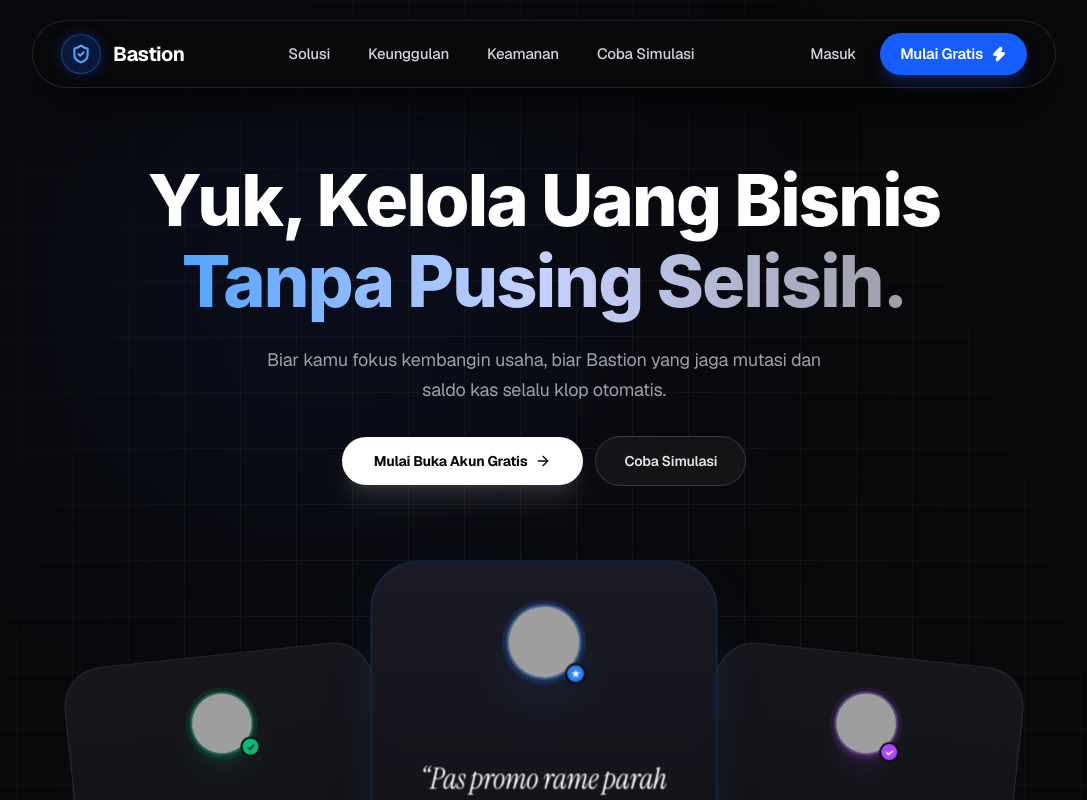
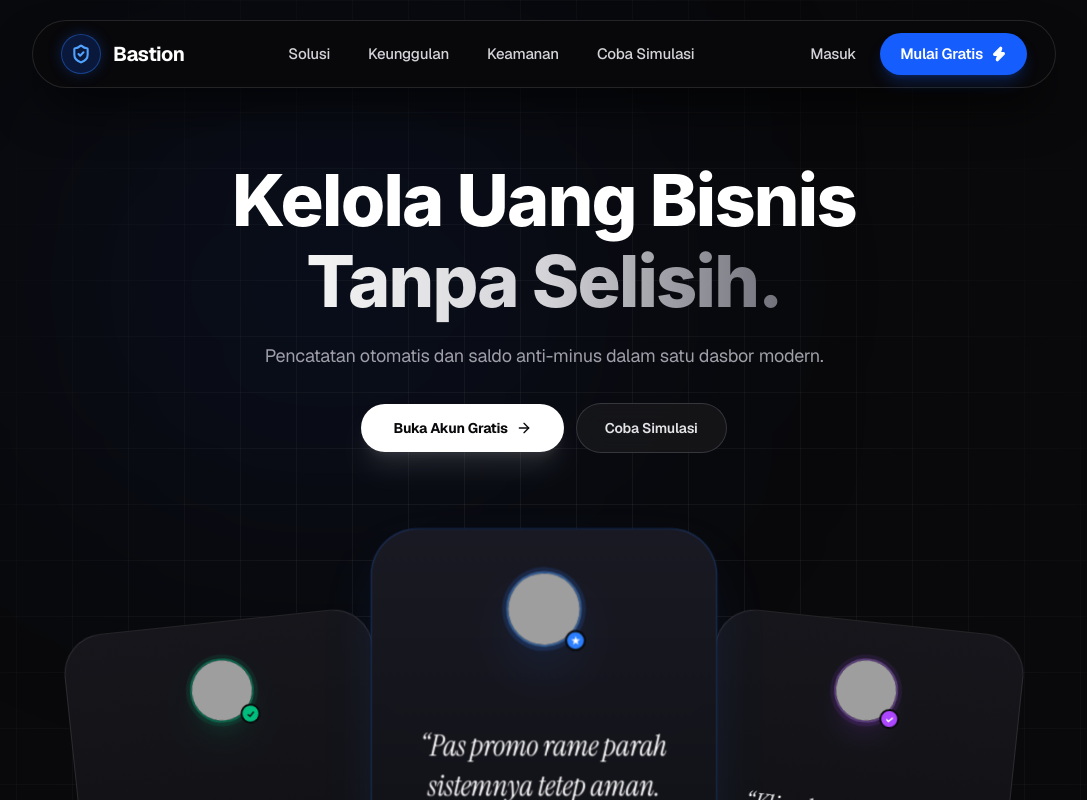
Before and after one commit to agamlatiff/bastion, a React (Vite) app in the folder web/: page / in a window 1280 px wide. Shown: the top 800 px of the page, without its empty margins (96-1183 px from the left). Built offline with nearby package versions, Linux system fonts and the light colour scheme; grey boxes are pictures that could not be loaded.

Commit message:
feat(web): restore punchy headline and subtitle with modern sans typography

```diff
--- a/web/src/pages/LandingPage.tsx
+++ b/web/src/pages/LandingPage.tsx
@@ -132,24 +132,24 @@
             {/* SECTION 1: HERO (Clean, Premium, Zero Alay, Layout Fanned Cards)          */}
             {/* ========================================================================= */}
             <section className="relative pt-32 pb-24 md:pt-40 md:pb-28 px-4 sm:px-6 max-w-6xl mx-auto text-center">
-                {/* Hero Content (Lugas, To The Point, & Mengajak) */}
-                <div className="space-y-6 max-w-4xl mx-auto relative z-10">
+                {/* Hero Content (Lugas & To The Point) */}
+                <div className="space-y-5 max-w-3xl mx-auto relative z-10">
                     <h1 className="text-4xl sm:text-6xl lg:text-7xl font-extrabold tracking-tight text-white leading-[1.12] text-balance font-sans">
-                        Yuk, Kelola Uang Bisnis <br className="hidden sm:inline" />
-                        <span className="bg-gradient-to-r from-blue-400 via-indigo-200 to-zinc-400 bg-clip-text text-transparent">
-                            Tanpa Pusing Selisih.
+                        Kelola Uang Bisnis <br className="hidden sm:inline" />
+                        <span className="bg-gradient-to-r from-zinc-100 via-zinc-300 to-zinc-500 bg-clip-text text-transparent">
+                            Tanpa Selisih.
                         </span>
                     </h1>
 
                     <p className="text-base sm:text-lg text-zinc-400 max-w-xl mx-auto leading-relaxed">
-                        Biar kamu fokus kembangin usaha, biar Bastion yang jaga mutasi dan saldo kas selalu klop otomatis.
+                        Pencatatan otomatis dan saldo anti-minus dalam satu dasbor modern.
                     </p>
 
                     {/* Tombol CTA Pill */}
-                    <div className="flex flex-col sm:flex-row items-center justify-center gap-3 pt-2">
+                    <div className="flex flex-col sm:flex-row items-center justify-center gap-3 pt-3">
                         <Link to={isAuthenticated ? '/app/dashboard' : '/register'}>
                             <button className="w-full sm:w-auto px-8 py-3.5 rounded-full text-sm font-bold bg-white text-zinc-950 hover:bg-zinc-200 shadow-xl shadow-white/10 transition-all flex items-center justify-center gap-2">
-                                <span>{isAuthenticated ? 'Buka Dasbor Saya' : 'Mulai Buka Akun Gratis'}</span>
+                                <span>{isAuthenticated ? 'Buka Dasbor Saya' : 'Buka Akun Gratis'}</span>
                                 <ArrowRight className="w-4 h-4" />
                             </button>
                         </Link>
```
